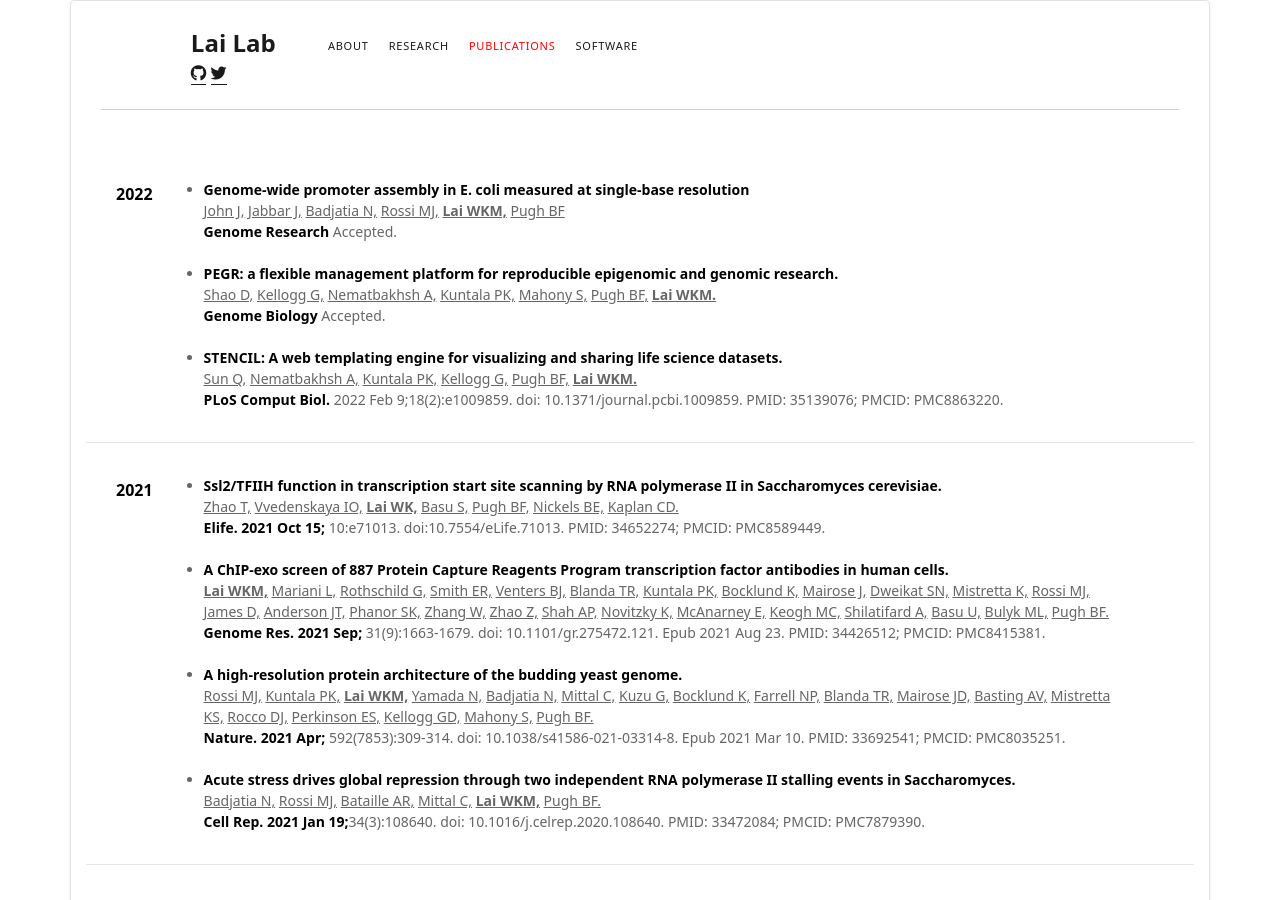
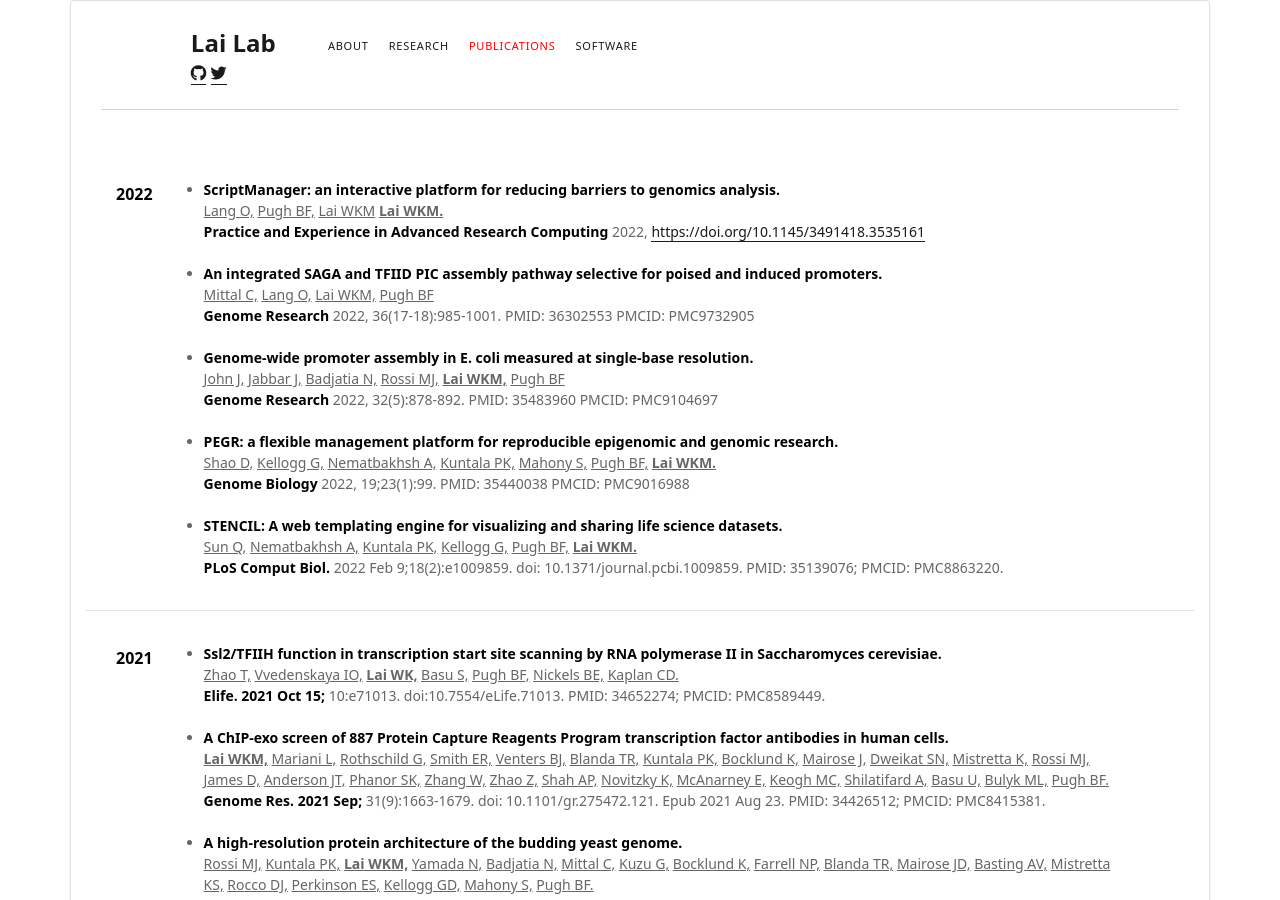
Before and after one commit to WilliamKMLai/WilliamKMLai.github.io, a Jekyll site: the page built from publications.html, in a window 1280 px wide and 900 px high. Built offline with Jekyll 4.4.1, drawn with Linux system fonts in a browser that asks for light colours; nearby versions of some CDN libraries.

Commit message:
2022 update

```diff
--- a/publications.html
+++ b/publications.html
@@ -16,13 +16,21 @@ title: Publications
 </div>
 		<div class="Publications_text">
 			<ul>
-				<li><p><b><span style="color: black">Genome-wide promoter assembly in E. coli measured at single-base resolution</span></b><br />
+				<li><p><b><span style="color: black">ScriptManager: an interactive platform for reducing barriers to genomics analysis.</span></b><br />
+				<span style="color:"><u>Lang O,</u> <u>Pugh BF,</u> <u>Lai WKM</u> <strong><u>Lai WKM.</u></strong></span><br />
+				<span style="color:black"><b>Practice and Experience in Advanced Research Computing</b></span> 2022, <a href="https://dl.acm.org/doi/fullHtml/10.1145/3491418.3535161">https://doi.org/10.1145/3491418.3535161</a> </p>
+
+				<li><p><b><span style="color: black">An integrated SAGA and TFIID PIC assembly pathway selective for poised and induced promoters.</span></b><br />
+				<span style="color:"><u>Mittal C,</u> <u>Lang O,</u> <u>Lai WKM,</u> <u>Pugh BF</u> </span><br />
+				<span style="color:black"><b>Genome Research</b></span> 2022, 36(17-18):985-1001. PMID: 36302553 PMCID: PMC9732905</p>
+
+				<li><p><b><span style="color: black">Genome-wide promoter assembly in E. coli measured at single-base resolution.</span></b><br />
 				<span style="color:"><u>John J,</u> <u>Jabbar J,</u> <u>Badjatia N,</u> <u>Rossi MJ,</u> <strong><u>Lai WKM,</u></strong> <u>Pugh BF</u></span><br />
-				<span style="color:black"><b>Genome Research</b></span> Accepted.</p>
+				<span style="color:black"><b>Genome Research</b></span> 2022, 32(5):878-892. PMID: 35483960 PMCID: PMC9104697</p>
 
 				<li><p><b><span style="color: black">PEGR: a flexible management platform for reproducible epigenomic and genomic research.</span></b><br />
 				<span style="color:"><u>Shao D,</u> <u>Kellogg G,</u> <u>Nematbakhsh A,</u> <u>Kuntala PK,</u> <u>Mahony S,</u> <u>Pugh BF,</u> <strong><u>Lai WKM.</u></strong></span><br />
-				<span style="color:black"><b>Genome Biology</b></span> Accepted.</p>
+				<span style="color:black"><b>Genome Biology</b></span> 2022, 19;23(1):99. PMID: 35440038 PMCID: PMC9016988</p>
 
 				<li><p><b><span style="color: black">STENCIL: A web templating engine for visualizing and sharing life science datasets.</span></b><br />
 				<span style="color:"><u>Sun Q,</u> <u>Nematbakhsh A,</u> <u>Kuntala PK,</u> <u>Kellogg G,</u> <u>Pugh BF,</u> <strong><u>Lai WKM.</u></strong></span><br />
```
Also changed, not shown: index.html (+12 -4 lines), research.html (+10 -2 lines), 1 other file.
